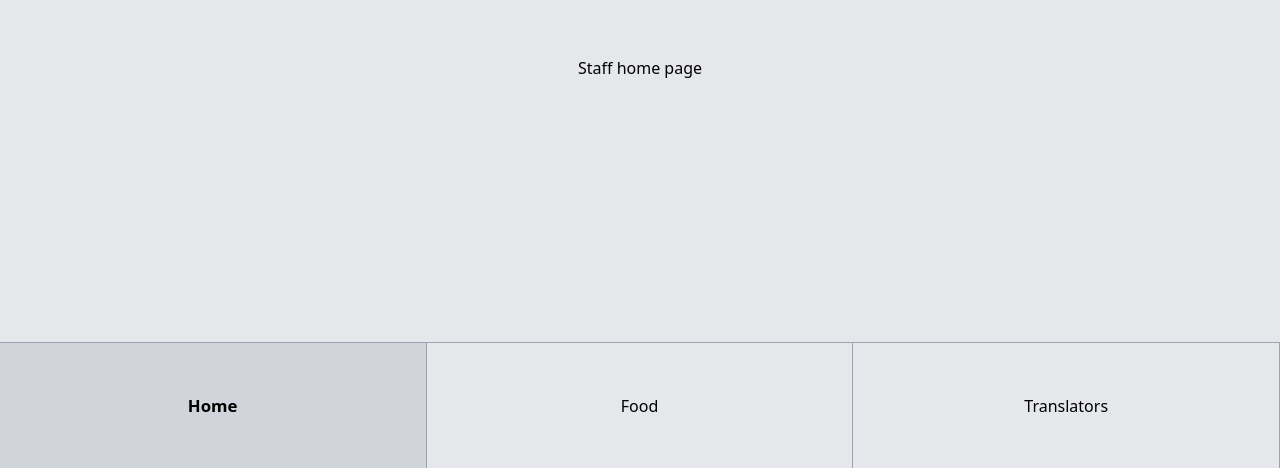
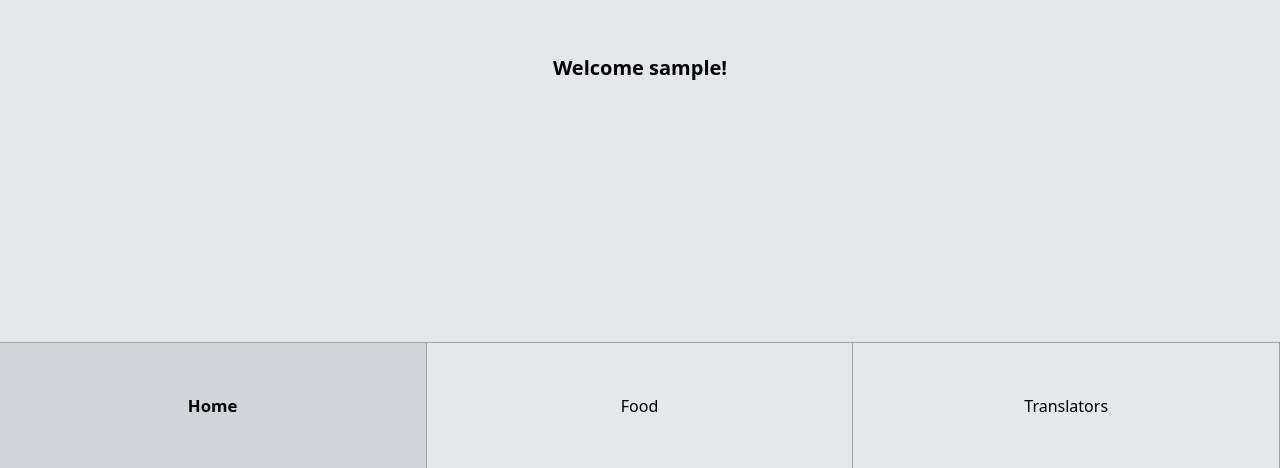
Before and after one commit to daltay15/HackDFW, a React (Create React App) app: page /staffdisplay in a window 1280 px wide. Shown: the part 332-800 px from the top of the page. Built offline with nearby package versions, Linux system fonts and the light colour scheme; no server answers; sample sign-in values are in the browser's storage.

Commit message:
Fixing the thing

```diff
--- a/src/pages/Patient/patientLogin.js
+++ b/src/pages/Patient/patientLogin.js
@@ -43,7 +43,7 @@ export default function PatientLogin() {
               Sign in to your account
             </h2>
           </div>
-          <form className="mt-8 space-y-6" action="#" method="POST">
+          <div className="mt-8 space-y-6">
             <input type="hidden" name="remember" defaultValue="true" />
             <div className="-space-y-px rounded-md shadow-sm">
               <div>
@@ -109,7 +109,7 @@ export default function PatientLogin() {
                 Sign in
               </button>
             </div>
-          </form>
+          </div>
         </div>
       </div>
     </>
--- a/src/views/StaffView.js
+++ b/src/views/StaffView.js
@@ -12,7 +12,9 @@ export default function StaffView() {
 
   return (
     <div className="flex justify-center items-center bg-gray-200 h-full">
-      Staff home page
+      <div className="text-xl font-bold items-center justify-center flex text-center whitespace-pre">
+        Welcome {auth[0].username}!
+      </div>
     </div>
   );
 }
```
